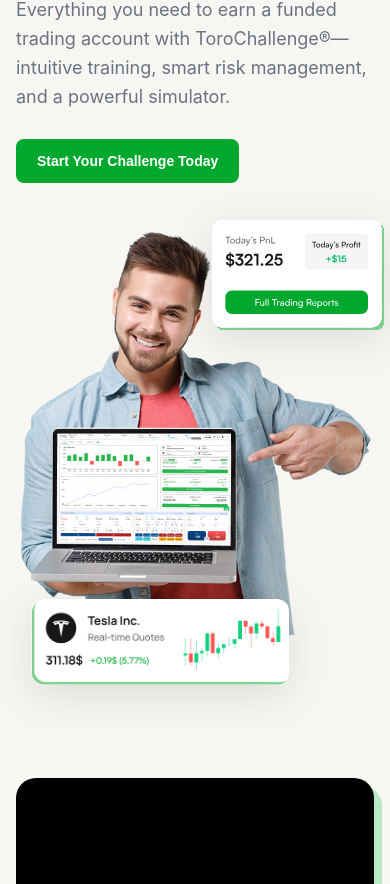
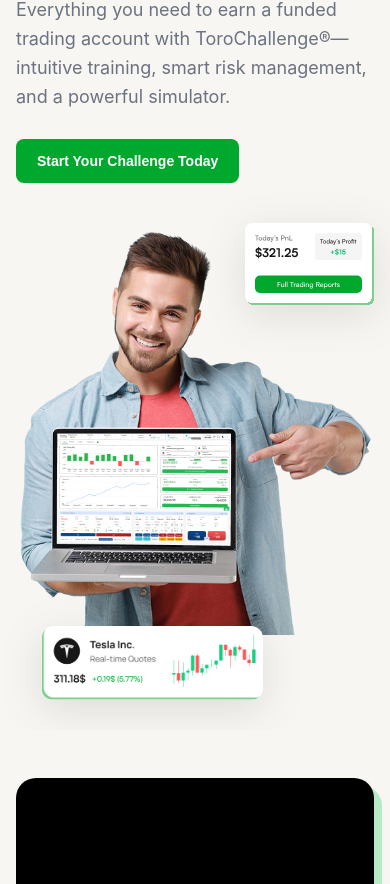
Before and after one commit to t2b-dev-mobile/landingPages, a plain HTML site: page index.html in a window 390 px wide. Shown: the part 216-1100 px from the top of the page. Drawn offline with Linux system fonts and the light colour scheme.

Commit message:
responsive fixings

```diff
--- a/styles.css
+++ b/styles.css
@@ -266,17 +266,17 @@ p.lead {
 .pnl-widget {
   position: absolute;
   top: 10px;
-  right: -40px;
+  right: 0px;
   width: 280px;
-  max-width: 48%;
+  max-width: 42%;
   z-index: 4;
   filter: drop-shadow(0 10px 20px rgba(0, 0, 0, .1));
 }
 
 .tesla-widget {
   position: absolute;
-  left: 60px;
-  bottom: -50px;
+  left: 80px;
+  bottom: -60px;
   width: 440px;
   max-width: 72%;
   height: auto;
@@ -797,15 +797,17 @@ p.lead {
   }
 
   .pnl-widget {
-    top: 5px;
-    right: -30px;
-    width: 260px;
+    top: 10px;
+    right: 5px;
+    width: 250px;
+    max-width: 40%;
   }
 
   .tesla-widget {
-    left: 20px;
-    bottom: -25px;
+    left: 65px;
+    bottom: -55px;
     width: 400px;
+    max-width: 68%;
   }
 
   .hero-candles {
@@ -833,15 +835,17 @@ p.lead {
   }
 
   .pnl-widget {
-    top: 0px;
-    right: -20px;
-    width: 240px;
+    top: 10px;
+    right: 10px;
+    width: 225px;
+    max-width: 38%;
   }
 
   .tesla-widget {
-    left: 10px;
-    bottom: -20px;
+    left: 55px;
+    bottom: -50px;
     width: 360px;
+    max-width: 65%;
   }
 
   .hero-candles {
@@ -880,14 +884,16 @@ p.lead {
 
   .pnl-widget {
     top: 10px;
-    right: -25px;
-    width: 250px;
+    right: 5px;
+    width: 235px;
+    max-width: 40%;
   }
 
   .tesla-widget {
-    left: 30px;
-    bottom: -25px;
+    left: 50px;
+    bottom: -45px;
     width: 390px;
+    max-width: 67%;
   }
 
   h1 {
@@ -943,15 +949,17 @@ p.lead {
   }
 
   .pnl-widget {
-    width: 230px;
-    right: -15px;
-    top: 5px;
+    width: 215px;
+    right: 0px;
+    top: 8px;
+    max-width: 38%;
   }
 
   .tesla-widget {
+    left: 40px;
+    bottom: -40px;
     width: 350px;
-    left: 20px;
-    bottom: -20px;
+    max-width: 64%;
   }
 
   .feature,
@@ -1060,15 +1068,17 @@ p.lead {
   }
 
   .pnl-widget {
-    width: 200px;
-    top: 5px;
-    right: -10px;
+    width: 185px;
+    top: 8px;
+    right: 0px;
+    max-width: 36%;
   }
 
   .tesla-widget {
+    left: 25px;
+    bottom: -30px;
     width: 310px;
-    left: 15px;
-    bottom: -15px;
+    max-width: 62%;
   }
 
   /* Fix testimonials carousel for mobile */
```
